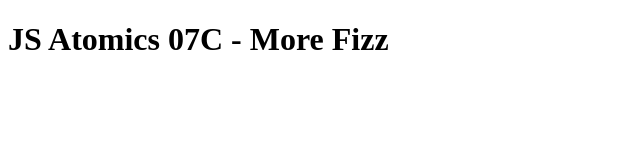
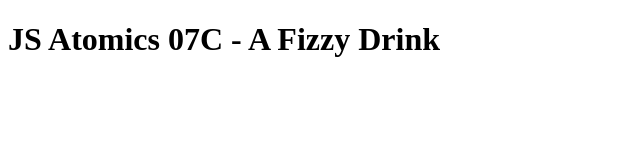
Before and after one commit to larshollingsed/07-06-javascript-atomics, a plain HTML site: page loops/index7c.html in a window 1280 px wide. Shown: the whole page, without its empty margins (0-640 px from the left). Drawn offline with Linux system fonts and the light colour scheme.

Commit message:
7C - A Fizzy Drink

```diff
--- a/loops/index7c.html
+++ b/loops/index7c.html
@@ -1,11 +1,11 @@
 <!doctype html>
 <html>
 <head>
-  <title>JS Atomics 07C - More Fizz</title>
+  <title>JS Atomics 07C - A Fizzy Drink</title>
   <script src="global7c.js" style="text/javascript"></script>
 </head>
 <body>
-  <h1>JS Atomics 07C - More Fizz</h1>
+  <h1>JS Atomics 07C - A Fizzy Drink</h1>
 
 </body>
 </html>
```
